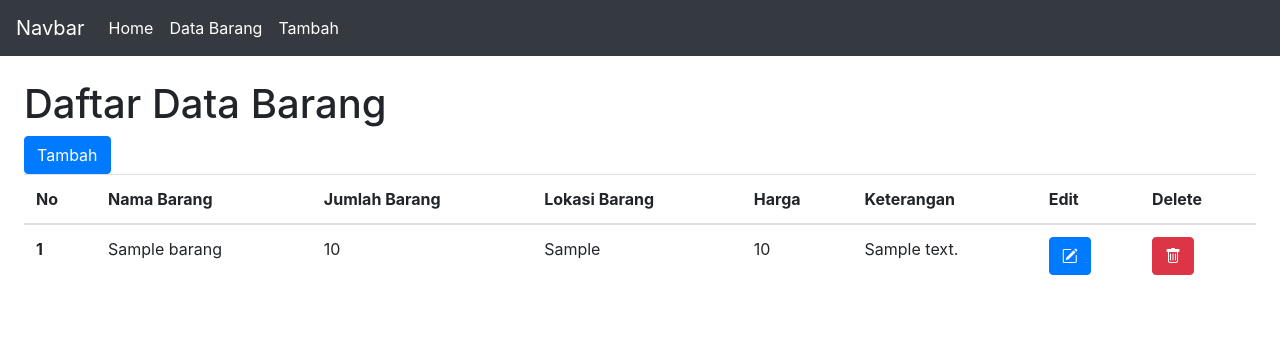
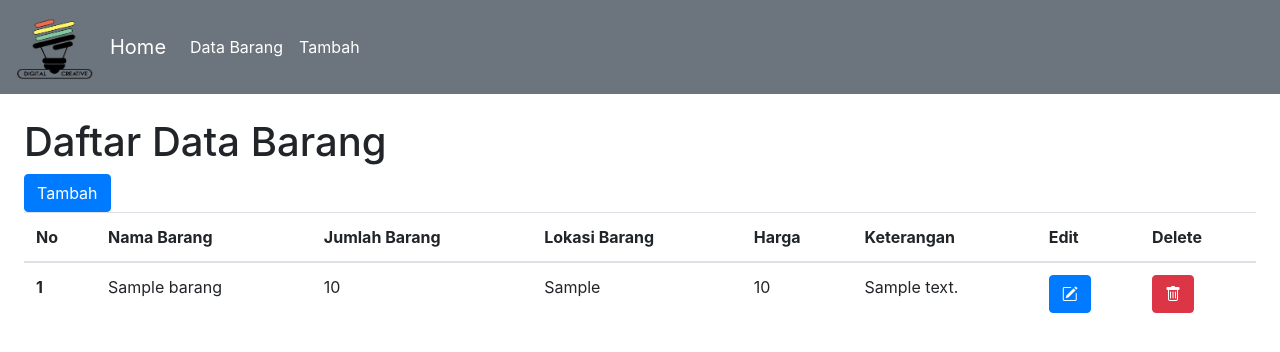
Before and after one commit to Virgidamar/Data_Barang, a Flask app: page /barang in a window 1280 px wide. Shown: the top 352 px of the page. Run offline with Flask 2, Linux system fonts and the light colour scheme; tables that the repository leaves empty or names only in its code hold one stand-in row (values such as "Sample post"); some libraries are stand-ins or nearby versions.

Commit message:
Menambahkan logo di navbar

```diff
--- a/templates/barang.html
+++ b/templates/barang.html
@@ -13,17 +13,15 @@
 </head>
 
 <body>
-    <nav class="navbar navbar-expand-lg navbar-dark bg-dark">
-        <a class="navbar-brand" href="http://127.0.0.1:5000/">Navbar</a>
+    <nav class="navbar navbar-expand-lg navbar-dark bg-secondary">
+        <img class="navbar-brand" src="{{url_for('static', filename='img/logo1.png')}}" width="78" height="78"></a>
+        <a class="navbar-brand" href="http://127.0.0.1:5000/">Home</a>
         <button class="navbar-toggler" type="button" data-toggle="collapse" data-target="#navbarSupportedContent" aria-controls="navbarSupportedContent" aria-expanded="false" aria-label="Toggle navigation">
         <span class="navbar-toggler-icon"></span>
       </button>
 
         <div class="collapse navbar-collapse" id="navbarSupportedContent">
             <ul class="navbar-nav mr-auto">
-                <li class="nav-item active">
-                    <a class="nav-link" href="http://127.0.0.1:5000/">Home <span class="sr-only">(current)</span></a>
-                </li>
                 <li class="nav-item active">
                     <a class="nav-link" href="http://127.0.0.1:5000/barang">Data Barang <span class="sr-only">(current)</span></a>
                 </li>
--- a/templates/tambah.html
+++ b/templates/tambah.html
@@ -8,8 +8,9 @@
     <!-- Bootstrap CSS -->
     <link rel="stylesheet" href="{{url_for('static', filename='css/bootstrap.min.css')}}">
     <link rel="stylesheet" href="https://cdn.jsdelivr.net/npm/bootstrap-icons@1.7.0/font/bootstrap-icons.css">
-    <nav class="navbar navbar-expand-lg navbar-light bg-light">
-        <a class="navbar-brand" href="http://127.0.0.1:5000/">Navbar</a>
+    <nav class="navbar navbar-expand-lg navbar-dark bg-secondary">
+        <img class="navbar-brand" src="{{url_for('static', filename='img/logo1.png')}}" width="78" height="78"></a>
+        <a class="navbar-brand" href="http://127.0.0.1:5000/">Home</a>
         <button class="navbar-toggler" type="button" data-toggle="collapse" data-target="#navbarSupportedContent" aria-controls="navbarSupportedContent" aria-expanded="false" aria-label="Toggle navigation">
           <span class="navbar-toggler-icon"></span>
         </button>
```
